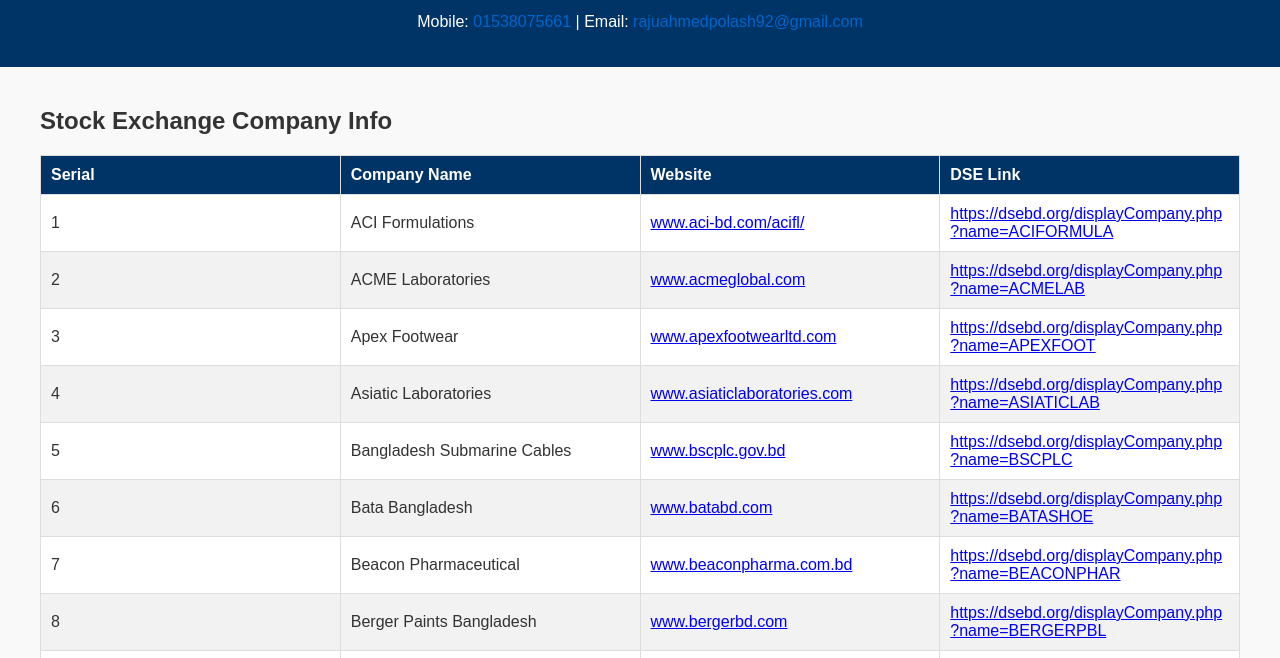
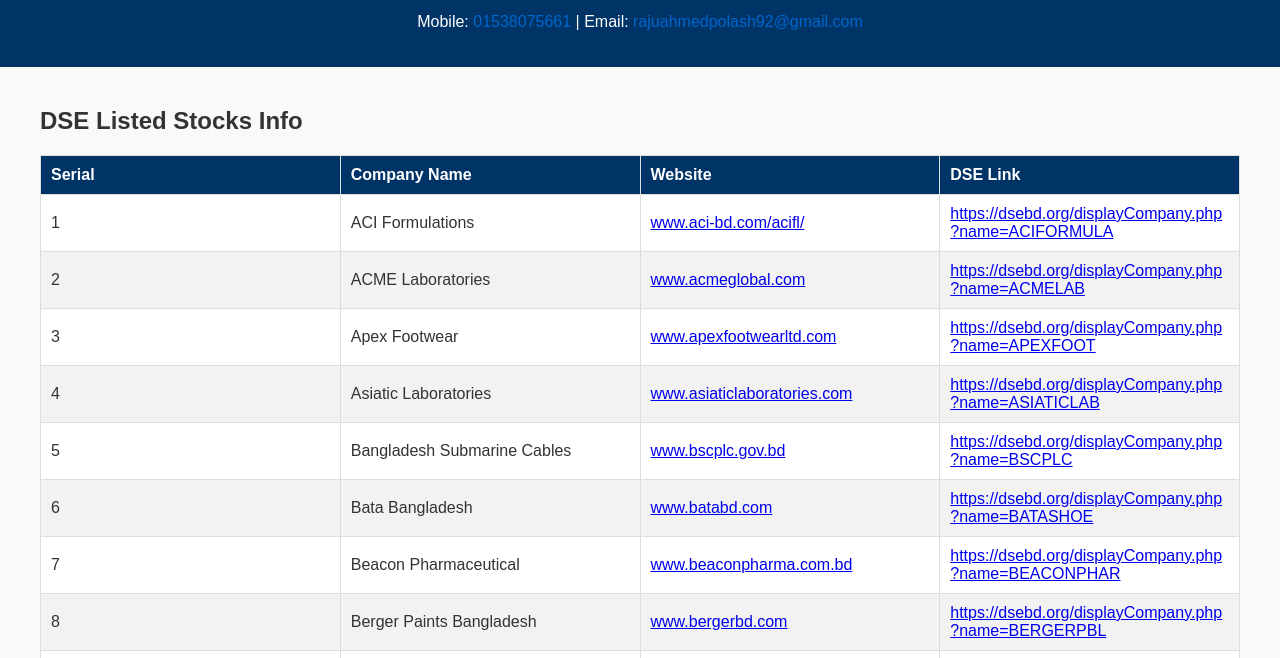
Before and after one commit to arbresearch/Polash-Stocks-Consultancy, a plain HTML site: page demo2/index.html in a window 1280 px wide. Shown: the part 121-779 px from the top of the page. Drawn offline with Linux system fonts and the light colour scheme.

Commit message:
List name updated

```diff
--- a/demo2/index.html
+++ b/demo2/index.html
@@ -19,7 +19,7 @@
   </header>
 
   <div class="container">
-    <h2>Stock Exchange Company Info</h2>
+    <h2>DSE Listed Stocks Info</h2>
     <table>
       <thead>
         <tr>
```
